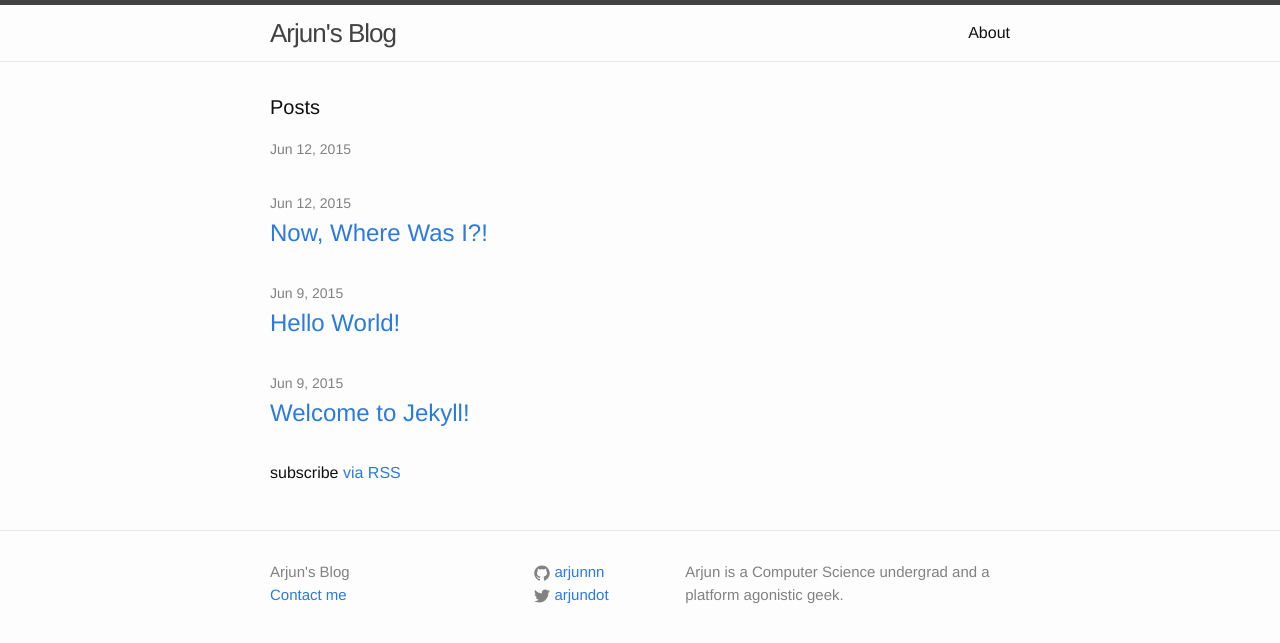
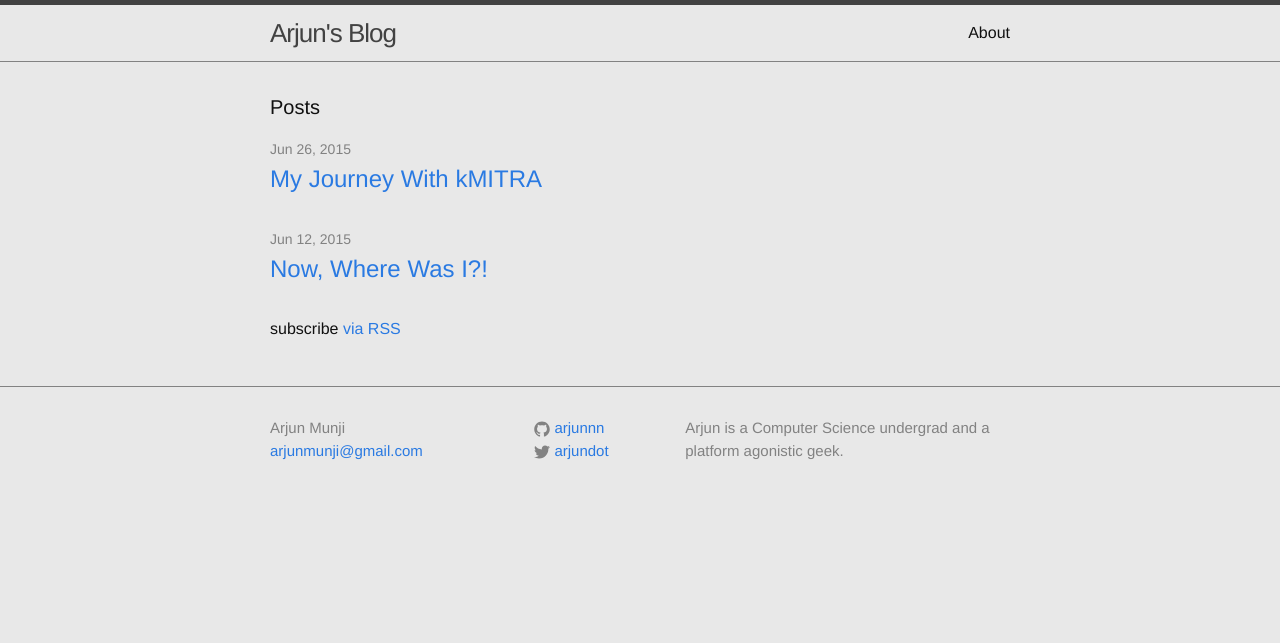
Before and after one commit to arjunnn/blog, a Jekyll site: the page built from index.html, in a window 1280 px wide. Shown: the top 643 px of the page. Built offline with Jekyll 4.4.1, drawn with Linux system fonts in a browser that asks for light colours; Markdown is read by kramdown in place of the engine named in the settings.

Commit message:
design changes

```diff
--- a/_includes/footer.html
+++ b/_includes/footer.html
@@ -7,8 +7,8 @@
     <div class="footer-col-wrapper">
       <div class="footer-col  footer-col-1">
         <ul class="contact-list">
-          <li>{{ site.title }}</li>
-          <li><a href="mailto:{{ site.email }}">Contact me</a></li>
+          <li>Arjun Munji</li>
+          <li><a href="mailto:{{ site.email }}">{{ site.email }}</a></li>
         </ul>
       </div>
 
--- a/_sass/_base.scss
+++ b/_sass/_base.scss
@@ -92,9 +92,9 @@ a {
     color: $brand-color;
     text-decoration: none;
 
-    &:visited {
+    /*&:visited {
         color: darken($brand-color, 15%);
-    }
+    }*/
 
     &:hover {
         color: $text-color;
--- a/_sass/_layout.scss
+++ b/_sass/_layout.scss
@@ -3,7 +3,7 @@
  */
 .site-header {
     border-top: 5px solid $grey-color-dark;
-    border-bottom: 1px solid $grey-color-light;
+    border-bottom: 1px solid $grey-color;
     min-height: 56px;
 
     // Positioning context for the mobile navigation icon
@@ -92,7 +92,7 @@
  * Site footer
  */
 .site-footer {
-    border-top: 1px solid $grey-color-light;
+    border-top: 1px solid $grey-color;
     padding: $spacing-unit 0;
 }
 
--- a/css/main.scss
+++ b/css/main.scss
@@ -14,12 +14,14 @@ $base-line-height: 1.5;
 $spacing-unit:     30px;
 
 $text-color:       #111;
-$background-color: #fdfdfd;
+// $background-color: #fdfdfd;
 $brand-color:      #2a7ae2;
 
 $grey-color:       #828282;
 $grey-color-light: lighten($grey-color, 40%);
 $grey-color-dark:  darken($grey-color, 25%);
+$background-color: $grey-color-light;
+
 
 // Width of the content area
 $content-width:    800px;
```
Also changed, not shown: _posts/2015-06-09-hello-world.markdown (deleted, +0 -25 lines), _posts/2015-06-09-welcome-to-jekyll.markdown (deleted, +0 -25 lines), _posts/2015-06-12-my-journey-with-kmitra.md (+3 -2 lines).
